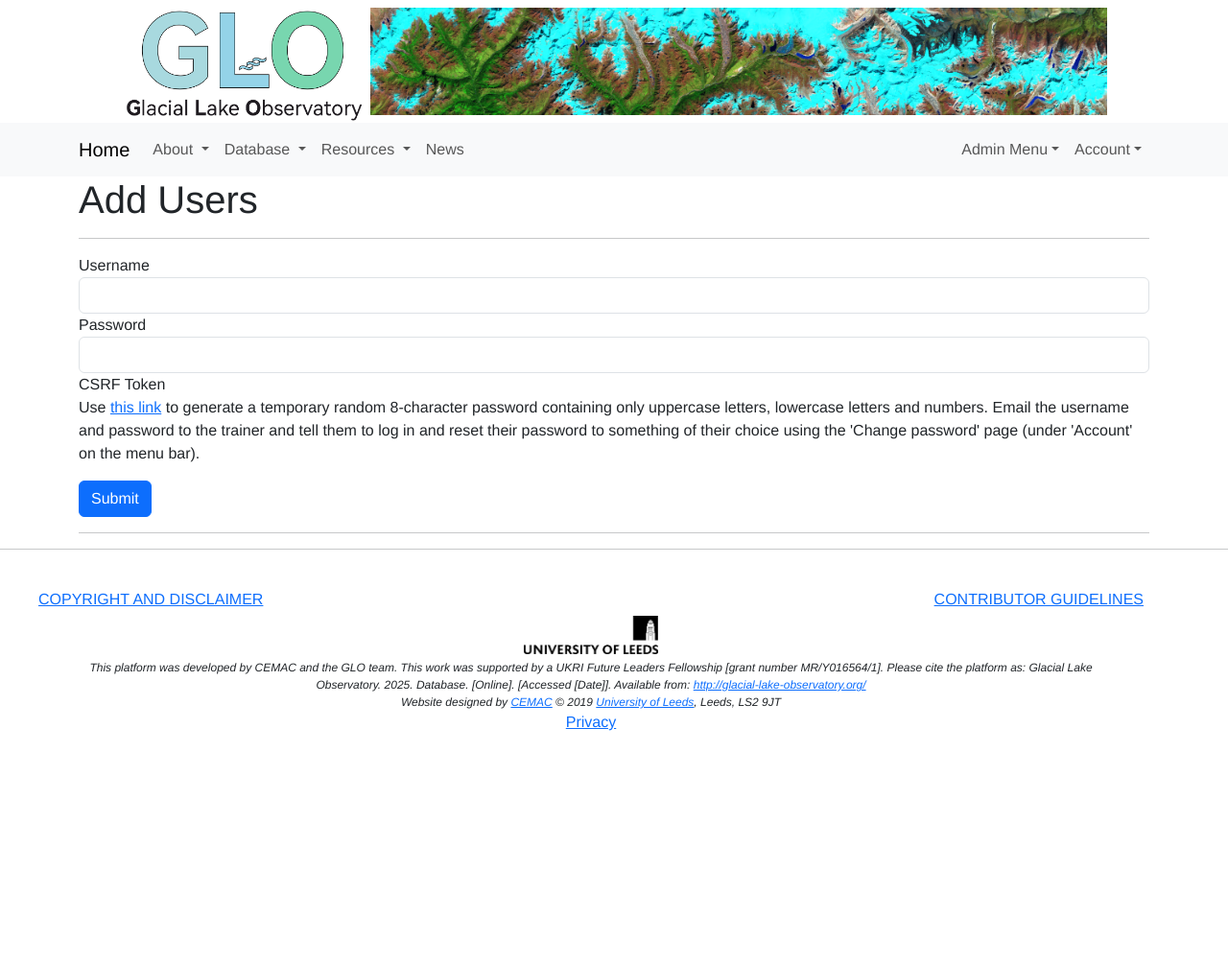
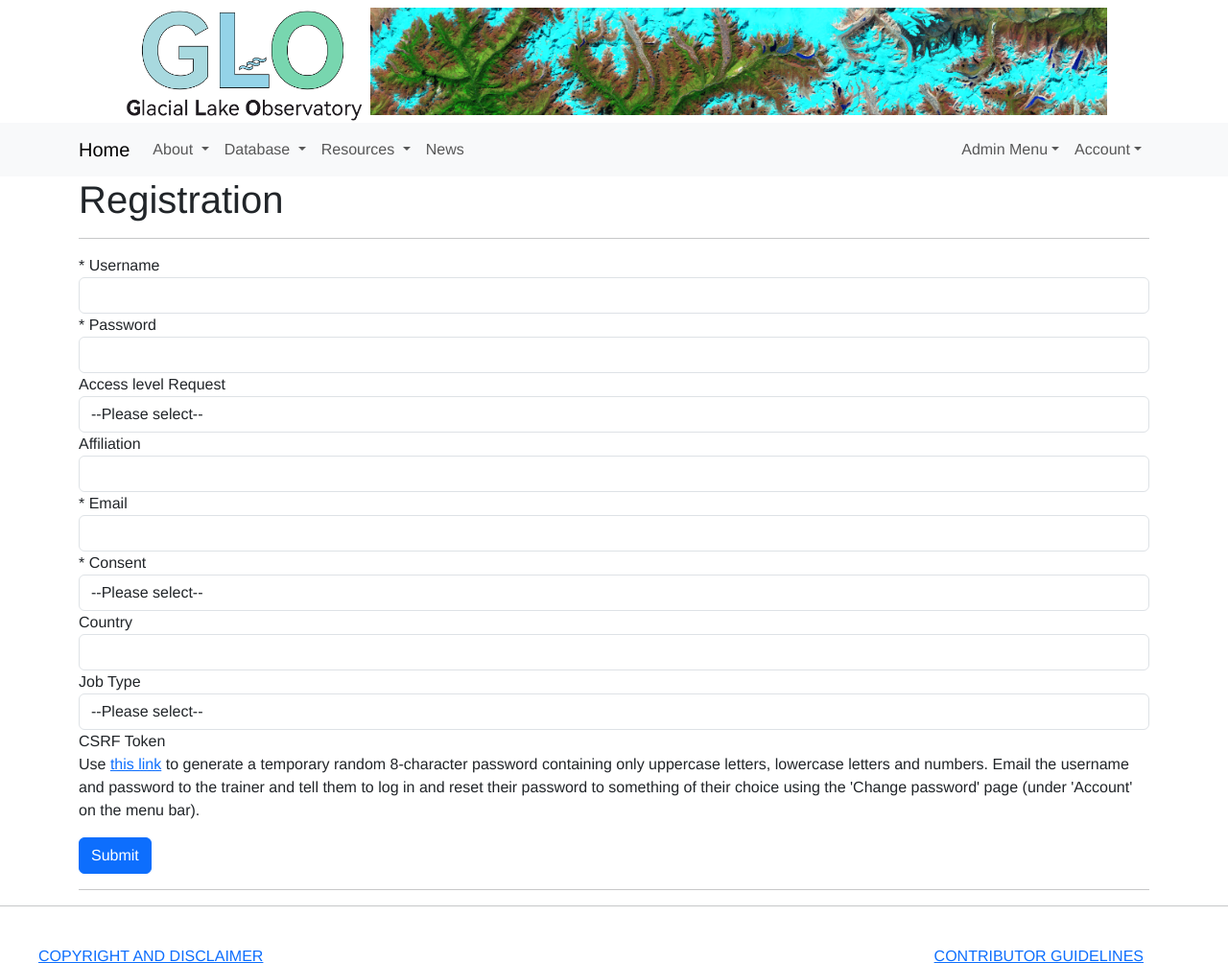
Before and after one commit to cemac/Glacial_Lake_Observatory, a Flask app: page /add/Users in a window 1280 px wide. Shown: the top 1004 px of the page at 96% size. Before the commit the page ends 762 px from the top, so only its background shows below. Run offline with Flask 3, Linux system fonts and the light colour scheme; a user stored in the database is signed in; some libraries are stand-ins or nearby versions.

Commit message:
adding registration form

```diff
--- a/FRONTEND/Database/schema/login.sql
+++ b/FRONTEND/Database/schema/login.sql
@@ -18,7 +18,8 @@ email text,
 affiliation text,
 consent text,
 country text,
-job_type text
+job_type text,
+role_request text
 );
 
 create table roles (
@@ -30,4 +31,5 @@ INSERT INTO roles (group_id, name) VALUES
 (1, 'Registered_Users'),
 (2, 'Collaborators'),
 (3, 'Admins'),
-(4, 'Reviewers');
+(4, 'Reviewers'),
+(5, 'Awaiting approval');
--- a/FRONTEND/GloApp/forms/user_forms.py
+++ b/FRONTEND/GloApp/forms/user_forms.py
@@ -1,10 +1,23 @@
 from wtforms import Form, StringField, PasswordField, TextAreaField, SelectField, SelectMultipleField, validators, widgets
 from flask_wtf import FlaskForm
 from wtforms.validators import DataRequired, Email
+from GloApp.helpers.form_utils import job_list, yesno_list, role_list
 
 class UsersForm(FlaskForm):
-    username = StringField('Username', [validators.Length(min=4, max=25)])
-    password = PasswordField('Password', [validators.Regexp('^([a-zA-Z0-9]{8,})$', message="Password must be minimum 8 characters...")])
+    username = StringField('* Username', [validators.Length(min=4, max=25)])
+    password = PasswordField('* Password', [validators.Regexp('^([a-zA-Z0-9]{8,})$', message="Password must be minimum 8 characters...")])
+    role_request = SelectField('Access level Request', choices=[], validators=[validators.Optional()])
+    affiliation = StringField('Affiliation', [validators.Optional()])
+    email = StringField('* Email', [DataRequired(), Email(message='Invalid email')])
+    consent = SelectField('* Consent', [DataRequired()], choices=[])
+    country = StringField('Country', [validators.Optional()])
+    job_type = SelectField('Job Type', choices=[], validators=[validators.Optional()])
+    def __init__(self, *args, **kwargs):
+        super().__init__(*args, **kwargs)
+        self.job_type.choices = job_list()
+        self.consent.choices = yesno_list()
+        self.role_request.choices = role_list()
+
 
 class ChangePwdForm(FlaskForm):
     current = PasswordField('Current password', [validators.DataRequired()])
--- a/FRONTEND/GloApp/helpers/auth_helpers.py
+++ b/FRONTEND/GloApp/helpers/auth_helpers.py
@@ -38,6 +38,34 @@ def InsertUser(username, password, conn):
     AssignRole(username, 'Registered_Users', conn)  # Assign default role
     conn.commit()
 
+def RegisterUser(formdata, conn):
+    cur = conn.cursor()
+    username = formdata[0]
+    password = formdata[1]  # password already hashed
+    email = formdata[4]
+    affiliation = formdata[3]
+    consent = formdata[5]
+    country = formdata[6]
+    job_type = formdata[7]
+    role_request = formdata[2]
+    role = 5 # awaiting approval
+    cur.execute("INSERT INTO users (username, password, email, affiliation, consent, country, job_type, role_request) VALUES (?, ?,?, ?, ?, ?, ?, ?)",
+                (username, password, email, affiliation, consent, country, job_type, role_request))  # No need to hash here
+    conn.commit()
+    # Get the user ID
+    print("Assigning role to user")
+    userid_df = pd.read_sql_query("SELECT id FROM users WHERE username = ?", conn, params=(username,))
+    if userid_df.empty:
+        flash("User not found", "danger")
+        return
+
+    userid = userid_df['id'].iloc[0]
+    print('User ID:', userid)
+    cur.execute("INSERT INTO users_roles (id, group_id) VALUES (?, ?)",
+                (userid, role))
+    print("Assigned role to user")
+    conn.commit()
+
 
 def OptionalInfo(username, conn, affiliation=None, email=None, request=None, consent=None):
     cur = conn.cursor()
@@ -51,7 +79,7 @@ def DeleteUser(username, conn):
 
 
 def AssignRole(username, role, conn):
-    if role not in ['Registered_Users', 'Collaborators', 'Admins', 'Reviewers']:
+    if role not in ['Registered_Users', 'Collaborators', 'Admins', 'Reviewers', 'Awaiting approval']:
         flash('Role must be one of: Registered_Users, Reviewer, Collaborators, Admins', 'danger')
         return
 
@@ -76,8 +104,8 @@ def AssignRole(username, role, conn):
         print(role_df['group_id'].iloc[0])
         #role_id = int(role_df['group_id'].iloc[0])
         # Insert the user and role mapping correctly
-        cur.execute("INSERT INTO users_roles (id, group_id) VALUES (?, ?)",
-                    (user['id'].values[0], 1))  # Use the fetched role_id
+        role_id = int(role_df['group_id'].iloc[0])
+        cur.execute("INSERT INTO users_roles (id, group_id) VALUES (?, ?)", (user['id'].values[0], role_id))
         conn.commit()
     else:
         flash(f'{username} already has the {role} role.', 'info')
--- a/FRONTEND/GloApp/helpers/form_utils.py
+++ b/FRONTEND/GloApp/helpers/form_utils.py
@@ -47,3 +47,30 @@ def subject_list():
         ("contributor query", "contributor query"),
         ("other", "other"),
     ]
+
+def job_list():
+    """generate job list for forms
+    """
+    list = []
+    list.append(('blank', '--Please select--'))
+    list.append(('Academic (undergraduate student)', 'Academic (undergraduate student)'))
+    list.append(('Academic (postgraduate student)', 'Academic (postgraduate student)'))
+    list.append(('Academic (early career researcher/ postdoctoral)', 'Academic (early career researcher/ postdoctoral)'))
+    list.append(('Academic (researcher/ tenured academic)', 'Academic (researcher/ tenured academic)'))
+    list.append(('Government/ Public Sector', 'Government/ Public Sector'))
+    list.append(('Business/ Private Sector', 'Business/ Private Sector'))
+    list.append(('Development Agency/Charity', 'Development Agency/Charity'))
+    list.append(('Geological/Geophysics Survey', 'Geological/Geophysics Survey'))
+    list.append(('other', 'other'))
+    return list
+
+
+def role_list():
+    """generate role list for forms
+    """
+    list = []
+    list.append(('blank', '--Please select--'))
+    list.append(('Registered_Users', 'Registered_Users'))
+    list.append(('Collaborators', 'Collaborators'))
+    list.append(('Reviewers', 'Reviewers'))
+    return list
--- a/FRONTEND/GloApp/routes/auth.py
+++ b/FRONTEND/GloApp/routes/auth.py
@@ -2,7 +2,7 @@
 from flask import Blueprint, render_template, flash, redirect, url_for, request, session, g
 from GloApp.helpers.db_helpers import get_db  # Make sure to import get_db
 from GloApp.forms.user_forms import LoginForm, ChangePwdForm, UsersForm, AccessForm
-from GloApp.helpers.auth_helpers import authenticate_user, InsertUser, DeleteUser, AssignRole
+from GloApp.helpers.auth_helpers import authenticate_user, InsertUser, DeleteUser, AssignRole, RegisterUser
 from GloApp.decorators.auth_decorators import is_logged_in, is_logged_in_as_admin
 from GloApp.helpers.form_utils import table_list
 from passlib.hash import sha256_crypt
@@ -33,7 +33,7 @@ def login():
 
             flash(f"Logged in as {user['username']}", 'success')
             if user['usertype'] == 'Admins':
-                flash("You have admin privileges", 'success')
+                flash("You have admin privileges 1", 'success')
             return redirect(url_for('main.index'))
         else:
             flash('Invalid username or password', 'danger')
@@ -112,6 +112,48 @@ def ViewOrAddUsers():
         data=usersandroles
     )
 
+@auth_bp.route('/register', methods=["GET", "POST"])
+def register():
+    connuser = get_db('users.db')
+    form = eval("UsersForm")(request.form)
+    if request.method == 'POST' and form.validate():
+        # Get form fields:
+        # Check
+        if len(str(form.password.data)) < 8:
+            return flash('password must be more than 8 characters',
+                         'danger')
+        form.password.data = sha256_crypt.hash(str(form.password.data))
+        formdata = []
+        for f, field in enumerate(form):
+            formdata.append(field.data)
+
+        RegisterUser(formdata[0], formdata[1], connuser)
+        flash('User Added', 'success')
+        return redirect(url_for('auth.add', tableClass='Users'))
+    return render_template('register.html.j2', title='Register', tableClass='Users',
+                           form=form)
+
+# Add entry
+@auth_bp.route('/register/Users', methods=["GET", "POST"])
+def register_user():
+    connuser = get_db('users.db')
+    form = eval("UsersForm")(request.form)
+    if request.method == 'POST' and form.validate():
+        # Get form fields:
+        # Check
+        if len(str(form.password.data)) < 8:
+            return flash('password must be more than 8 characters',
+                         'danger')
+        form.password.data = sha256_crypt.hash(str(form.password.data))
+        formdata = []
+        for f, field in enumerate(form):
+            formdata.append(field.data)
+        print(formdata)
+        RegisterUser(formdata, connuser)
+        flash('Registration requested', 'success')
+        return redirect(url_for('auth.register_user', tableClass='Users'))
+    return render_template('register.html.j2', title='Registration', tableClass='Users',
+                           form=form)
 
 # Add entry
 @auth_bp.route('/add/Users', methods=["GET", "POST"])
@@ -132,7 +174,7 @@ def add():
         InsertUser(formdata[0], formdata[1], connuser)
         flash('User Added', 'success')
         return redirect(url_for('auth.add', tableClass='Users'))
-    return render_template('add.html.j2', title='Add Users', tableClass='Users',
+    return render_template('add.html.j2', title='Registration', tableClass='Users',
                            form=form)
 
 
@@ -147,7 +189,7 @@ def delete(tableClass, id):
     username = user.username
     DeleteUser(username[0], connuser)
     flash('User Deleted', 'success')
-    return redirect(url_for('ViewOrAddUsers'))
+    return redirect(url_for('auth.ViewOrAddUsers'))
 
 
 # Access settings for a given user
--- a/FRONTEND/GloApp/templates/login.html.j2
+++ b/FRONTEND/GloApp/templates/login.html.j2
@@ -30,4 +30,7 @@
   </form>
 </div>
 <hr>
+
+<i>Not a resgistered user?</i> <a href="{{ url_for('auth.register') }}">Register here</a>.
+
 {% endblock %}
```
Also changed, not shown: FRONTEND/GloApp/templates/about-team.html.j2 (+78 -3 lines), FRONTEND/GloApp/templates/register.html.j2 (added, +25 -0 lines), FRONTEND/GloApp/templates/layout.html.j2 (line endings or trailing spaces).
